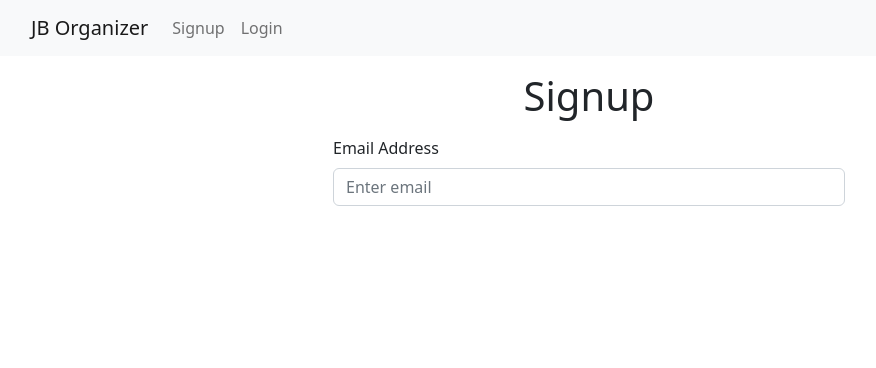
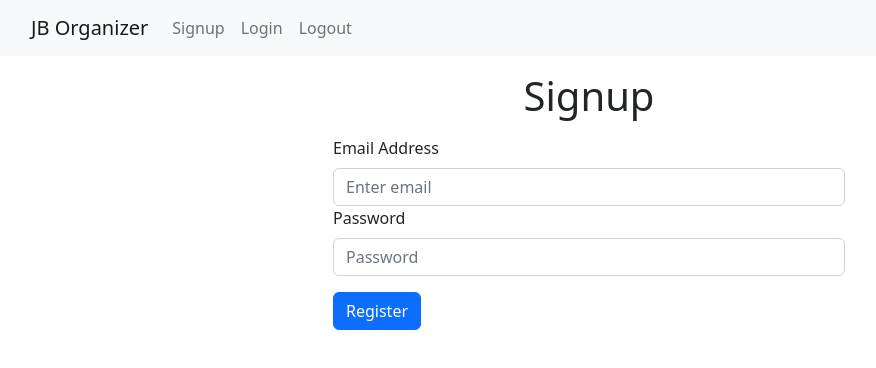
Before and after one commit to jbarrfitz/jb-organizer, a Next.js app: page /signup in a window 1280 px wide. Shown: the top 368 px of the page, without its empty margins (51-927 px from the left). Built offline with nearby package versions, Linux system fonts and the light colour scheme; no server answers; sample sign-in values are in the browser's storage.

Commit message:
feat: auth flow functional

```diff
--- a/components/Navbar.tsx
+++ b/components/Navbar.tsx
@@ -1,8 +1,11 @@
 import React from 'react';
 import { Container, Nav, Navbar } from 'react-bootstrap';
 import Link from 'next/link';
+import { useAuth } from '../context/AuthContext';
 
 export default function NavbarComp() {
+  const { user } = useAuth();
+  // if (user.email)
   return (
     <Navbar bg='light' expand='lg'>
       <Container>
@@ -18,6 +21,11 @@ export default function NavbarComp() {
             <Link href='/login' passHref>
               <Nav.Link>Login</Nav.Link>
             </Link>
+            {user?.email ? (
+              <Link href='/logout' passHref>
+                <Nav.Link>Logout</Nav.Link>
+              </Link>
+            ) : null}
           </Nav>
         </Navbar.Collapse>
       </Container>
--- a/context/AuthContext.tsx
+++ b/context/AuthContext.tsx
@@ -5,6 +5,7 @@ import {
   signInWithEmailAndPassword,
   signOut,
   User,
+  UserCredential,
 } from 'firebase/auth';
 import { auth } from '../config/firebase';
 
@@ -12,9 +13,9 @@ export interface IUserState extends Partial<User> {}
 
 export interface IAuthContext {
   user?: Nullable<IUserState>;
-  login: any;
-  signup: any;
-  logout: any;
+  login: (email: string, password: string) => Promise<UserCredential>;
+  signup: (email: string, password: string) => Promise<UserCredential>;
+  logout: () => Promise<void>;
 }
 
 const AuthContext = createContext<Partial<IAuthContext>>({});
--- a/pages/signup.tsx
+++ b/pages/signup.tsx
@@ -3,15 +3,17 @@ import { Button, Form } from 'react-bootstrap';
 import { useAuth } from '../context/AuthContext';
 
 export default function Signup() {
-  const { user } = useAuth();
+  const { user, signup } = useAuth();
   const [data, setData] = useState({
     email: '',
     password: '',
   });
+  const { email, password } = data;
 
   const handleSignup = (e) => {
     e.preventDefault();
-    console.log(data);
+    signup(email, password).then((res) => console.warn(res, typeof res))
+    console.log(email, password.length);
   };
 
   return (
@@ -25,9 +27,20 @@ export default function Signup() {
             placeholder='Enter email'
             required
             onChange={(e) => setData({ ...data, email: e.target.value })}
-            value={data.email}
+            value={email}
+          />
+          <Form.Label>Password</Form.Label>
+          <Form.Control
+            type='password'
+            placeholder='Password'
+            required
+            onChange={(e) => setData({ ...data, password: e.target.value })}
+            value={password}
           />
         </Form.Group>
+        <Button variant='primary' type='submit'>
+          Register
+        </Button>
       </Form>
     </div>
   );
```
Also changed, not shown: pages/index.tsx (+10 -0 lines), pages/login.tsx (+7 -3 lines), pages/logout.tsx (added, +26 -0 lines).
